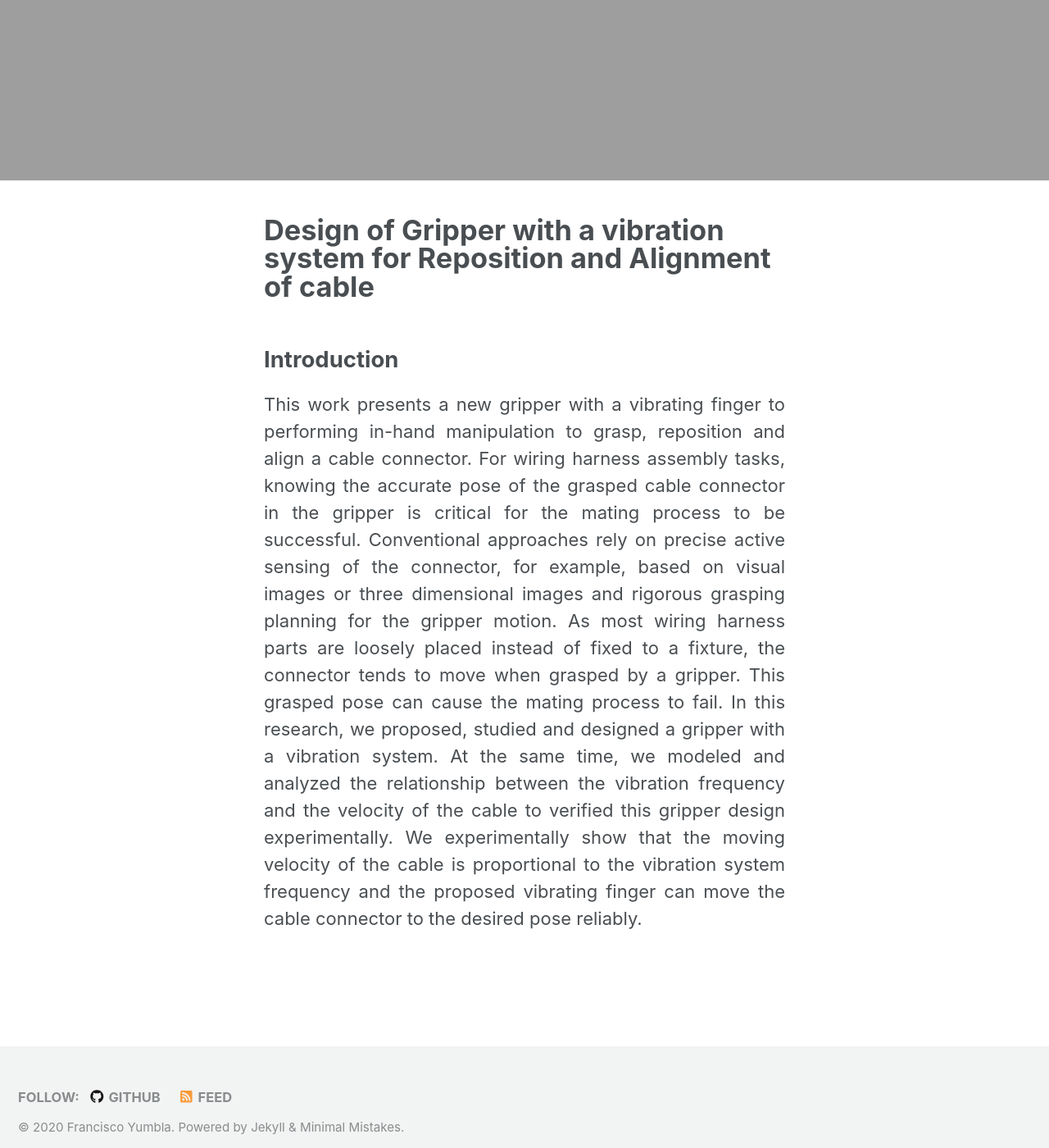
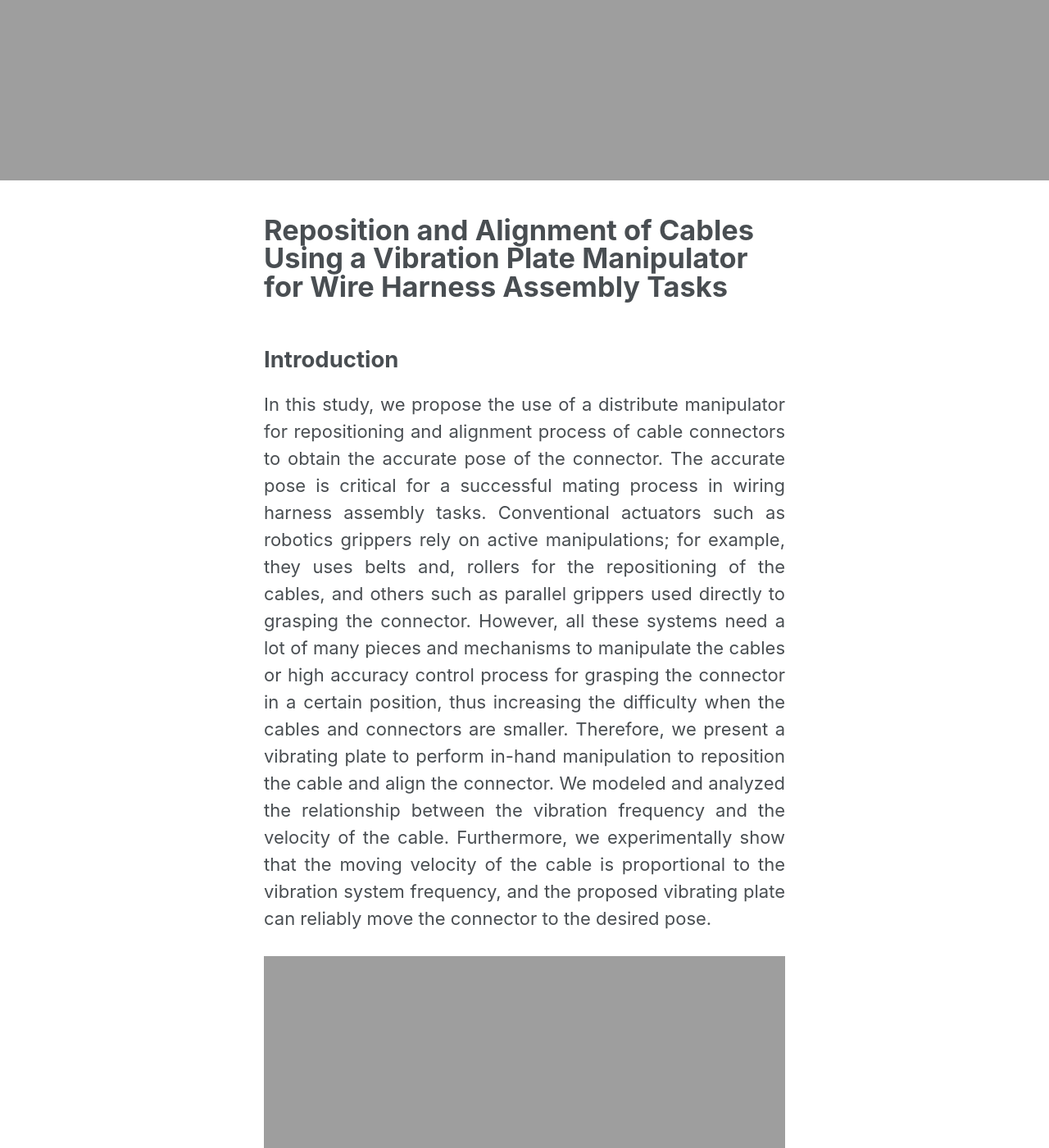
Before and after one commit to fryumbla/Conectors-Database, a Jekyll site: the page built from _pages/vibration.md, in a window 1280 px wide and 1400 px high, scrolled down 840 px. Shown: the whole window at 82% size. Built offline with Jekyll 4.4.1, drawn with Linux system fonts in a browser that asks for light colours; nearby versions of some CDN libraries; some of the changed text lies outside the part shown.

Commit message:
Update vibration.md
refresh

```diff
--- a/_pages/vibration.md
+++ b/_pages/vibration.md
@@ -1,7 +1,7 @@
 ---
 layout: archive
 permalink: /vibration/
-title: "Design of Gripper with a vibration system for Reposition and Alignment of cable"
+title: "Reposition and Alignment of Cables Using a Vibration Plate Manipulator for Wire Harness Assembly Tasks"
 author_profile: false
 header:
   image: "/images/tolerance/b1.jpg"
@@ -9,9 +9,9 @@ header:
 
 ## Introduction
 
- <P ALIGN="justify">This work presents a new gripper with a vibrating finger to performing in-hand manipulation to grasp, reposition and align a cable connector. For wiring harness assembly tasks, knowing the accurate pose of the grasped cable connector in the gripper is critical for the mating process to be successful. Conventional approaches rely on precise active sensing of the connector, for example, based on visual images or three dimensional images and rigorous grasping planning for the gripper motion. As most wiring harness parts are loosely placed instead of fixed to a fixture, the connector tends to move when grasped by a gripper. This grasped pose can cause the mating process to fail. In this research, we proposed, studied and designed a gripper with a vibration system. At the same time, we modeled and analyzed the relationship between the vibration frequency and the velocity of the cable to verified this gripper design experimentally. We experimentally show that the moving velocity of the cable is proportional to the vibration system frequency and the proposed vibrating finger can move the cable connector to the desired pose reliably.  </P>
+ <P ALIGN="justify">In this study, we propose the use of a distribute manipulator for repositioning and alignment process of cable connectors to obtain the accurate pose of the connector. The accurate pose is critical for a  successful mating process in wiring harness assembly tasks. Conventional actuators such as robotics grippers rely on active manipulations; for example, they uses belts and, rollers for the repositioning of the cables, and others such as parallel grippers used directly to grasping the connector. However, all these systems need a lot of many pieces and mechanisms to manipulate the cables or high accuracy control process for grasping the connector in a certain position, thus increasing the difficulty when the cables and connectors are smaller. Therefore, we present a vibrating plate to perform in-hand manipulation to reposition the cable and align the connector. We modeled and analyzed the relationship between the vibration frequency and the velocity of the cable. Furthermore, we experimentally show that the moving velocity of the cable is proportional to the vibration system frequency, and the proposed vibrating plate can reliably move the connector to the desired pose.  </P>
 
-<!-- <P ALIGN="center"><img src="{{ site.url }}{{ site.baseurl }}/images/vibration/allprocess.png" width="700"></P>
+<P ALIGN="center"><img src="{{ site.url }}{{ site.baseurl }}/images/vibration/allprocess.png" width="700"></P>
 
 ## Implementation and experimental verification
 
@@ -27,4 +27,3 @@ header:
 
 ## Type 3 cable connector
 <iframe width="560" height="315" src="https://www.youtube.com/embed/2y-6WHcR9g0" frameborder="0" allow="accelerometer; autoplay; encrypted-media; gyroscope; picture-in-picture" allowfullscreen></iframe>
- -->
```
